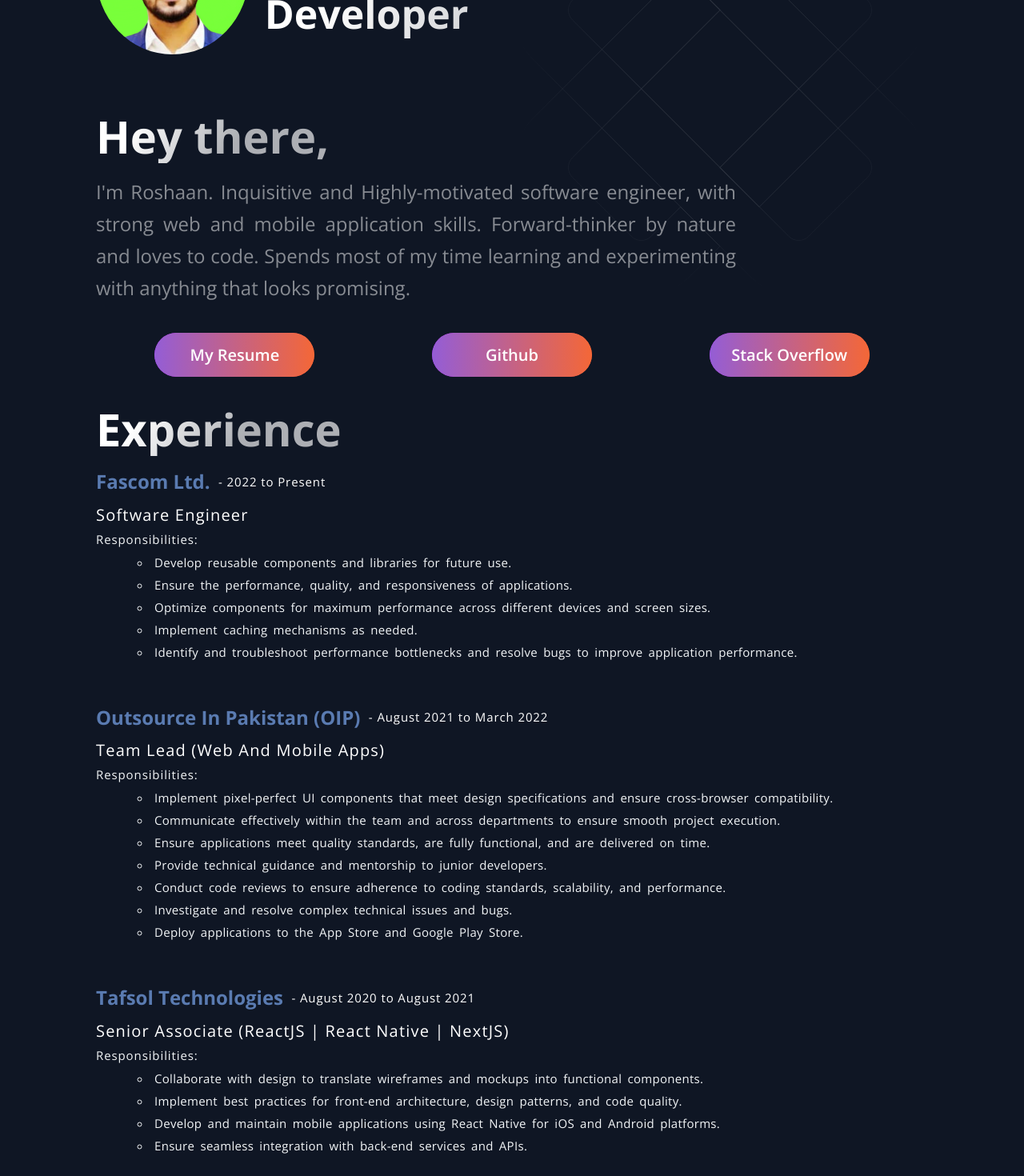
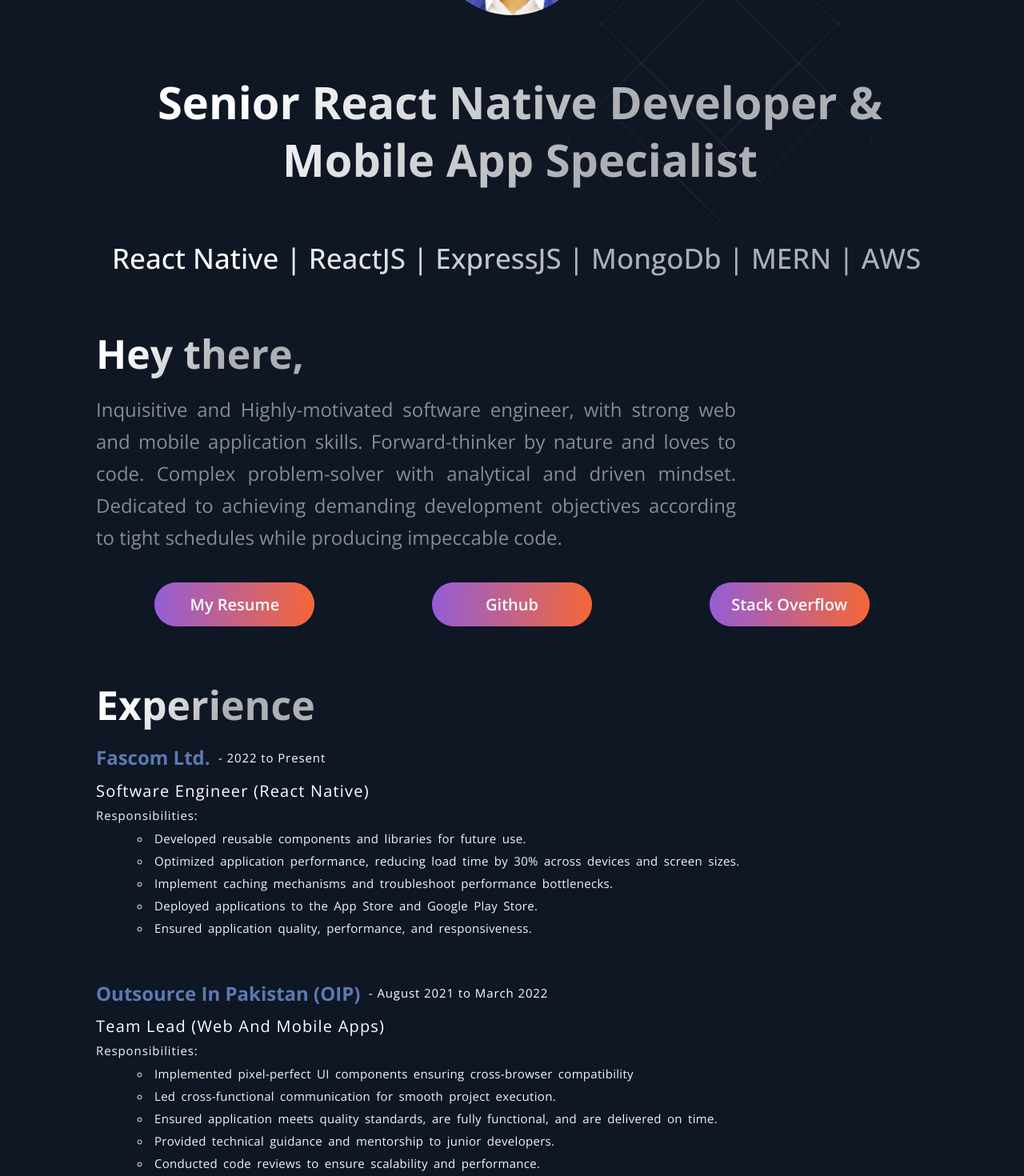
Before and after one commit to RoshaanAli/RoshaanAli.github.io, a Next.js app: page / in a window 1280 px wide. Shown: the part 260-1730 px from the top of the page at 80% size. Built offline with nearby package versions, Linux system fonts and the light colour scheme.

Commit message:
Changes and some summary corrections

```diff
--- a/src/components/Acomplishments/Acomplishments.js
+++ b/src/components/Acomplishments/Acomplishments.js
@@ -6,7 +6,7 @@
 const data = [
   { number: 5, text: 'Open Source Projects' },
   { number: 3, text: 'Employee of the Month', },
-  { number: 4.5, text: 'Years of Experience', },
+  { number: 5, text: 'Years of Experience', },
 ];
 
 const Acomplishments = () => (
--- a/src/components/Experience/Experience.js
+++ b/src/components/Experience/Experience.js
@@ -9,9 +9,9 @@
         workingPeriod: 'June 2019 to December 2019',
         postion: "ReactJS Developer",
         responsibilities: [
-            "Contribute to the design and implementation of new features and functionalities for web applications.",
-            "Write clean, reusable, and efficient code following best practices.",
-            "Take initiative in learning new skills and techniques to enhance your development capabilities."
+            "Contributed to the design and implementation of new features and functionalities for web applications.",
+            "Wrote clean, reusable, and efficient code following best practices.",
+            "Took initiative in learning new skills and techniques to enhance your development capabilities."
         ]
     },
     {
@@ -19,10 +19,11 @@
         workingPeriod: 'August 2020 to August 2021',
         postion: "Senior Associate (ReactJS | React Native | NextJS)",
         responsibilities: [
-            "Collaborate with design to translate wireframes and mockups into functional components.",
-            "Implement best practices for front-end architecture, design patterns, and code quality.",
-            "Develop and maintain mobile applications using React Native for iOS and Android platforms.",
-            "Ensure seamless integration with back-end services and APIs."
+            "Collaborated with design teams to translate wireframes into functional components.",
+            "Implemented best practices for front-end architecture, design patterns, and code quality.",
+            "Ensured seamless integration with back-end services and APIs.",
+            "Maintained mobile applications using React Native for IOS and Android.",
+            "Applied best practices in front-end architecture and design patterns."
         ]
     },
     {
@@ -30,25 +31,24 @@
         workingPeriod: 'August 2021 to March 2022',
         postion: "Team Lead (Web And Mobile Apps)",
         responsibilities: [
-            'Implement pixel-perfect UI components that meet design specifications and ensure cross-browser compatibility.',
-            'Communicate effectively within the team and across departments to ensure smooth project execution.',
-            'Ensure applications meet quality standards, are fully functional, and are delivered on time.',
-            'Provide technical guidance and mentorship to junior developers.',
-            'Conduct code reviews to ensure adherence to coding standards, scalability, and performance.',
-            'Investigate and resolve complex technical issues and bugs.',
-            "Deploy applications to the App Store and Google Play Store."
+            'Implemented pixel-perfect UI components ensuring cross-browser compatibility',
+            'Led cross-functional communication for smooth project execution.',
+            'Ensured application meets quality standards, are fully functional, and are delivered on time.',
+            'Provided technical guidance and mentorship to junior developers.',
+            'Conducted code reviews to ensure scalability and performance.',
+            'Investigated and resolved complex technical issues and bugs.'
         ]
     },
     {
         company: "Fascom Ltd.",
         workingPeriod: '2022 to Present',
-        postion: "Software Engineer",
+        postion: "Software Engineer (React Native)",
         responsibilities: [
-            'Develop reusable components and libraries for future use.',
-            'Ensure the performance, quality, and responsiveness of applications.',
-            'Optimize components for maximum performance across different devices and screen sizes.',
-            'Implement caching mechanisms as needed.',
-            'Identify and troubleshoot performance bottlenecks and resolve bugs to improve application performance.'
+            'Developed reusable components and libraries for future use.',
+            'Optimized application performance, reducing load time by 30% across devices and screen sizes.',
+            'Implement caching mechanisms and troubleshoot performance bottlenecks.',
+            'Deployed applications to the App Store and Google Play Store.',
+            'Ensured application quality, performance, and responsiveness.'
         ]
     }
 ];
--- a/src/components/Footer/Footer.js
+++ b/src/components/Footer/Footer.js
@@ -32,7 +32,7 @@
             style={{ justifyContent: "center", alignContent: "center" }}
           >
             <SendEmail>
-              <AiTwotoneMail style={{marginRight:"10px"}} /> Send Email
+              <AiTwotoneMail style={{marginRight:"10px"}} /> Contact
             </SendEmail>
           </LinkItem>
         </LinkColumn>
--- a/src/components/Hero/Hero.js
+++ b/src/components/Hero/Hero.js
@@ -6,9 +6,11 @@
   SectionTitle,
   Link,
   MainSubHeader,
+  SubTitle,
 } from "../../styles/GlobalComponents";
 import Button from "../../styles/GlobalComponents/Button";
 import { ButtonContainer, Img, LeftSection } from "./HeroStyles";
+import BackgroundAnimation from "../BackgrooundAnimation/BackgroundAnimation";
 
 const Hero = (props) => (
   <>
@@ -18,25 +20,31 @@
           <Img>
             <img alt="roshaan_image" src="/images/dp.png" />
           </Img>
-          <SectionTitle main center>
-            Sr. React Native/ReactJS Developer
-          </SectionTitle>
         </MainSubHeader>
+        <SectionTitle main center>
+          Senior React Native Developer & Mobile App Specialist
+        </SectionTitle>
+        <SubTitle main center>
+        React Native | ReactJS | ExpressJS | MongoDb | MERN | AWS
+        </SubTitle>
         <SectionTitle center>
           Hey there,
         </SectionTitle>
         <SectionText>
-          I'm Roshaan. Inquisitive and Highly-motivated software
+          Inquisitive and Highly-motivated software
           engineer, with strong web and mobile application skills.
-          Forward-thinker by nature and loves to code. Spends most of my time
-          learning and experimenting with anything that looks promising.
+          Forward-thinker by nature and loves to code. Complex problem-solver with analytical and driven mindset. Dedicated to achieving demanding development objectives according to tight schedules while producing impeccable code.
+
         </SectionText>
         <ButtonContainer>
           <Button
             alt="resume-btn"
             onClick={(e) => {
               e.preventDefault();
-              window.location.href = "/files/resume.pdf";
+              window.open(
+                '/files/Roshaan_RN_React_05Years_Developer.pdf',
+                '_blank' // <- This is what makes it open in a new window.
+              );
             }}
           >
             My Resume
--- a/src/components/Hero/HeroStyles.js
+++ b/src/components/Hero/HeroStyles.js
@@ -2,20 +2,20 @@
 
 export const LeftSection = styled.div`
   width: 100%;
+  @media ${(props) => props.theme.breakpoints.md} {
+    width: 80%;
+    display: flex;
+    flex-direction: column;
+    margin: 0 auto;
+    justify-content:center;
+    align-items:center
+  }
   @media ${(props) => props.theme.breakpoints.sm} {
     width: 80%;
     display: flex;
     flex-direction: column;
 
     margin: 0 auto;
-  }
-  @media ${(props) => props.theme.breakpoints.md} {
-    width: 100%;
-    display: flex;
-    flex-direction: column;
-    // margin: 0 auto;
-    justify-content:center;
-    align-items:center
   }
 `;
 
--- a/src/pages/index.js
+++ b/src/pages/index.js
@@ -11,7 +11,7 @@
 const Home = () => {
   return (
     <Layout>
-      <Section grid>
+      <Section grid nopadding>
         <Hero />
         <BgAnimation />
       </Section>
--- a/src/styles/GlobalComponents/index.js
+++ b/src/styles/GlobalComponents/index.js
@@ -39,9 +39,9 @@
   }
 `
 
-export const SectionTitle = styled.h2`
+export const SectionTitle = styled.h1`
   font-weight: 800;
-  font-size: ${(props) => props.main ? '50px' : '56px'};
+  font-size: ${(props) => props.main ? '56px' : '50px'};
   line-height: ${(props) => props.main ? '72px' : '67px'};
   width: max-content;
   max-width: 100%;
@@ -49,10 +49,22 @@
   -webkit-background-clip: text;
   -webkit-text-fill-color: transparent;
   margin-bottom: 16px;
-  padding: ${(props) => props.main ? '58px 0 16px 20px' : '0'};
+  padding: ${(props) => props.main ? '20px 0 16px 20px' : '0'};
+  text-align:${(props) => props.center ? 'center' : 'left'};;
+
+  @media ${props => props.theme.breakpoints.lg}{
+    font-size: ${(props) => props.main ? '38px' : '34px'};
+    line-height: ${(props) => props.main ? '56px' : '60px'};
+    margin-bottom: 12px;
+    padding: ${(props) => props.main ? '40px 0 12px' : '0'};
+    width:100%;
+    text-align:center;
+    background-color:red;
+    text-wrap:wrap;
+  }
 
   @media ${props => props.theme.breakpoints.md}{
-    font-size: ${(props) => props.main ? '56px' : '48px'};
+    font-size: ${(props) => props.main ? '45px' : '48px'};
     line-height: ${(props) => props.main ? '56px' : '60px'};
     margin-bottom: 12px;
     padding: ${(props) => props.main ? '40px 0 12px' : '0'};
@@ -65,6 +77,45 @@
     line-height: 40px;
     font-size: ${(props) => props.main ? '22px' : '28px'};
     line-height: ${(props) => props.main ? '32px' : '40px'};
+    margin-bottom: 8px;
+    padding: ${(props) => props.main ? '16px 0 8px' : '0'};
+    width:100%;
+    text-align:center;
+  }
+`
+
+export const SubTitle = styled.h2`
+  font-weight: 500;
+  font-size: ${(props) => props.main ? '35px' : '30px'};
+  line-height: ${(props) => props.main ? '72px' : '67px'};
+  width: max-content;
+  max-width: 100%;
+  background: linear-gradient(121.57deg, #FFFFFF 18.77%, rgba(255, 255, 255, 0.66) 60.15%);
+  -webkit-background-clip: text;
+  -webkit-text-fill-color: transparent;
+  margin-bottom: 16px;
+  padding: ${(props) => props.main ? '20px 0 16px 20px' : '0'};
+  text-align:${(props) => props.center ? 'center' : 'left'};
+
+   @media ${props => props.theme.breakpoints.lg}{
+    font-size: ${(props) => props.main ? '10px' : '25px'};
+    text-align:${(props) => props.center ? 'center' : 'left'};
+   }
+
+  @media ${props => props.theme.breakpoints.md}{
+    font-size: ${(props) => props.main ? '30px' : '25px'};
+    line-height: ${(props) => props.main ? '46px' : '40px'};
+    margin-bottom: 12px;
+    padding: ${(props) => props.main ? '40px 0 12px' : '0'};
+    width:100%;
+    text-align:center;
+  }
+
+  @media ${props => props.theme.breakpoints.sm}{
+    font-size: 32px;
+    line-height: 40px;
+    font-size: ${(props) => props.main ? '18px' : '16px'};
+    line-height: ${(props) => props.main ? '28px' : '24px'};
     margin-bottom: 8px;
     padding: ${(props) => props.main ? '16px 0 8px' : '0'};
     width:100%;
```
Also changed, not shown: src/pages/_document.js (+6 -6 lines), 1 other file (tests, documents, lock files or other folders).
